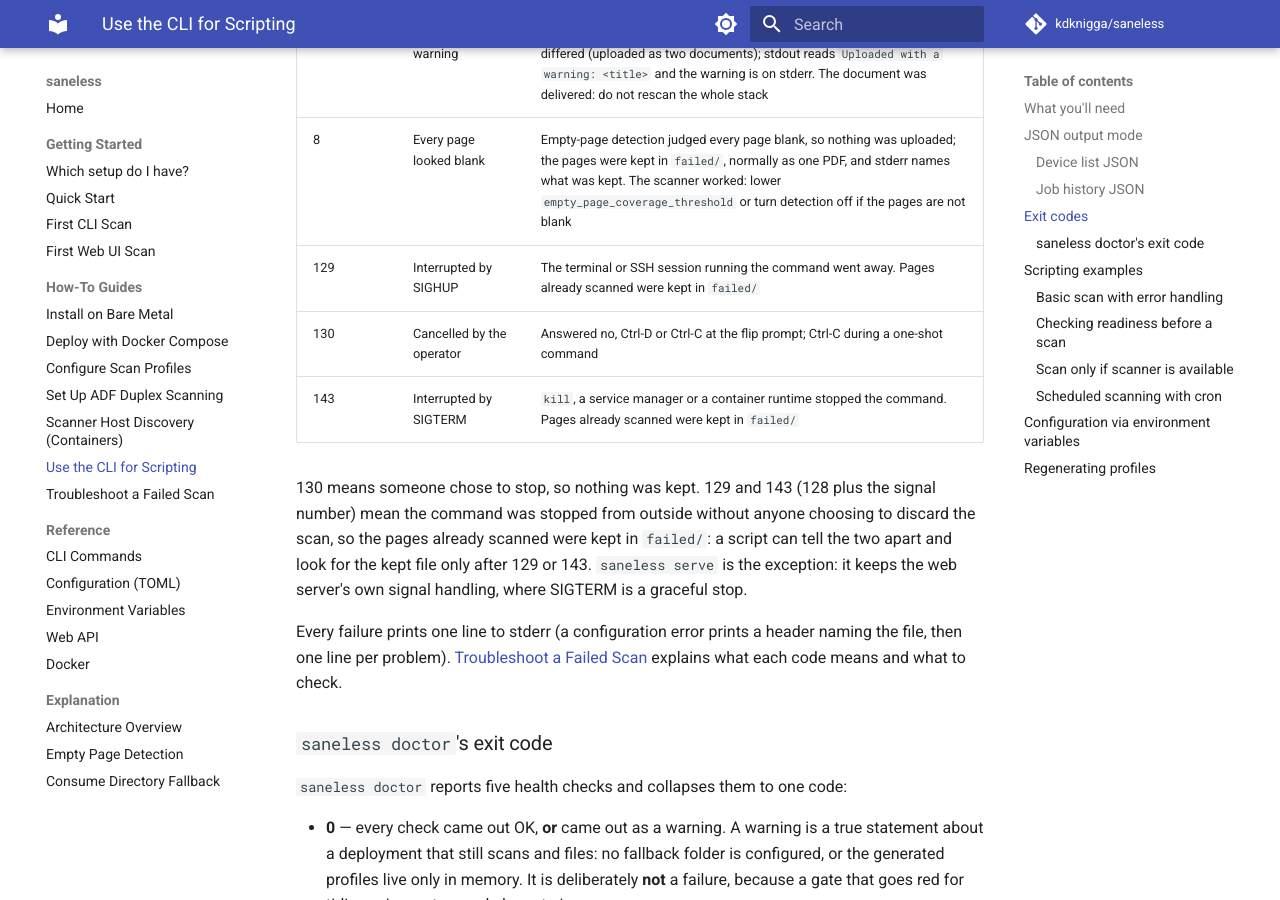
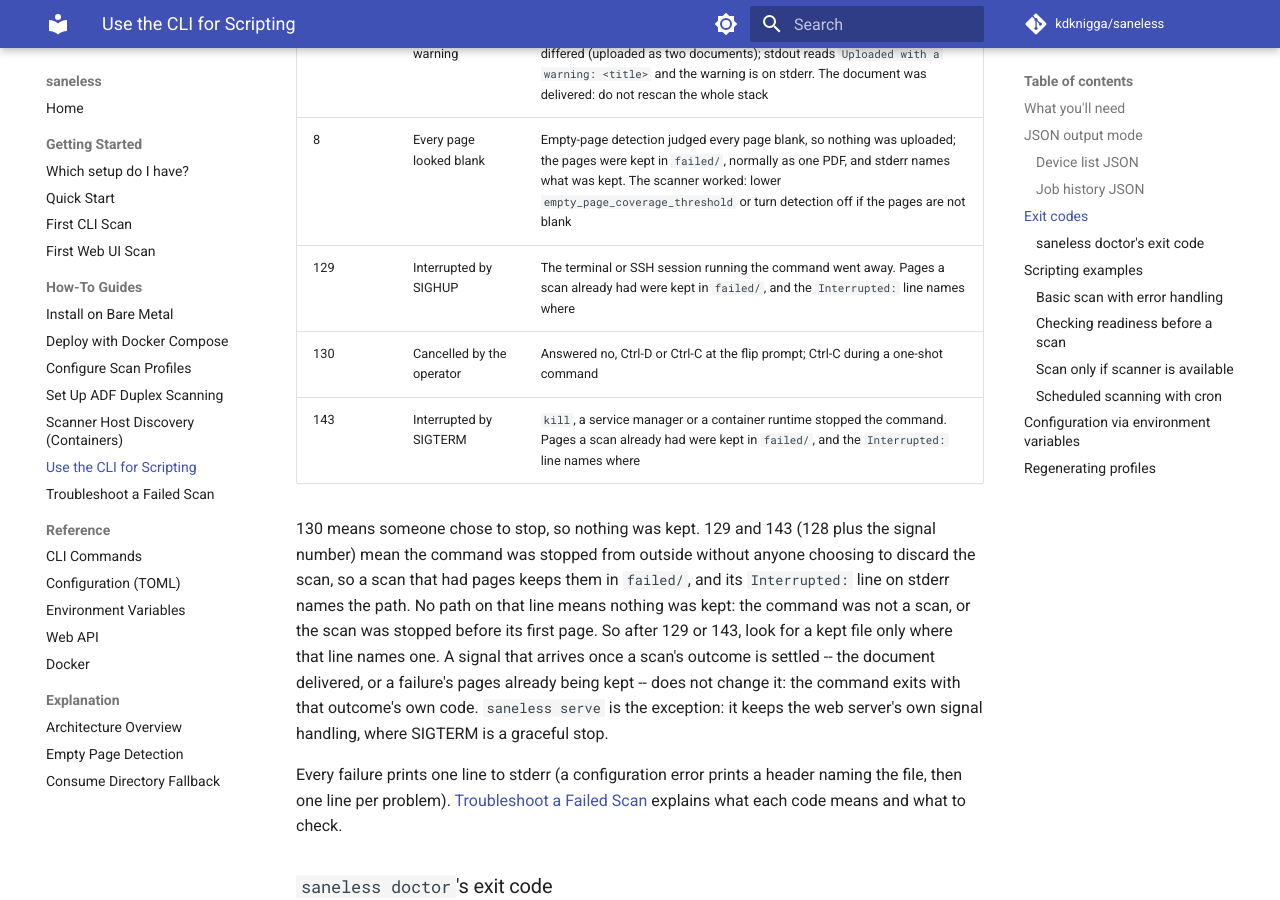
Before and after one commit to kdknigga/saneless, an MkDocs documentation site: the page built from docs/how-to/cli-scripting.md, in a window 1280 px wide and 900 px high, scrolled down 4196 px. Built offline with MkDocs 1.6.1 and Material for MkDocs 9.7.7, drawn with Linux system fonts in a browser that asks for light colours; comment, search, counter and statistics services are not loaded.

Commit message:
docs(41): IN-05 say a 129/143 kept something only when the line names it
Every command but serve exits 129 or 143 on a signal -- jobs, doctor,
the pre-scan sweep, a scan stopped before its first page -- and none of
those kept anything, yet the scripting guide told scripts to look for
the kept file after 129 or 143, and the tables said pages were kept.

The guides, the tables and the ExitCode docstring now say a scan that
had pages keeps them and the Interrupted: line names where, and that a
line with no path means nothing was kept. The scripting guide also says
a signal after a scan's outcome is settled leaves its exit code alone.
A doc test pins the no-path sentence on all three pages.

Co-Authored-By: Claude Opus 5.5 (1M context) <noreply@anthropic.com>
Claude-Session: https://claude.ai/code/session_013CxQxLcnRUSK9XY3SKundu

```diff
--- a/docs/how-to/cli-scripting.md
+++ b/docs/how-to/cli-scripting.md
@@ -167,15 +167,19 @@ saneless uses distinct exit codes so scripts can handle different failure modes:
 | 6 | Saved to the consume folder | paperless-ngx could not be reached, so the PDF went to the consume folder without its title, tags or correspondent; stdout reads `Saved to folder: <title>`. The document was delivered: do not rescan |
 | 7 | Uploaded with a warning | A sheet the scanner skipped, or manual-duplex front and back counts that differed (uploaded as two documents); stdout reads `Uploaded with a warning: <title>` and the warning is on stderr. The document was delivered: do not rescan the whole stack |
 | 8 | Every page looked blank | Empty-page detection judged every page blank, so nothing was uploaded; the pages were kept in `failed/`, normally as one PDF, and stderr names what was kept. The scanner worked: lower `empty_page_coverage_threshold` or turn detection off if the pages are not blank |
-| 129 | Interrupted by SIGHUP | The terminal or SSH session running the command went away. Pages already scanned were kept in `failed/` |
+| 129 | Interrupted by SIGHUP | The terminal or SSH session running the command went away. Pages a scan already had were kept in `failed/`, and the `Interrupted:` line names where |
 | 130 | Cancelled by the operator | Answered no, Ctrl-D or Ctrl-C at the flip prompt; Ctrl-C during a one-shot command |
-| 143 | Interrupted by SIGTERM | `kill`, a service manager or a container runtime stopped the command. Pages already scanned were kept in `failed/` |
+| 143 | Interrupted by SIGTERM | `kill`, a service manager or a container runtime stopped the command. Pages a scan already had were kept in `failed/`, and the `Interrupted:` line names where |
 
 130 means someone chose to stop, so nothing was kept. 129 and 143 (128 plus the signal number)
-mean the command was stopped from outside without anyone choosing to discard the scan, so the pages
-already scanned were kept in `failed/`: a script can tell the two apart and look for the kept file
-only after 129 or 143. `saneless serve` is the exception: it keeps the web server's own signal
-handling, where SIGTERM is a graceful stop.
+mean the command was stopped from outside without anyone choosing to discard the scan, so a scan
+that had pages keeps them in `failed/`, and its `Interrupted:` line on stderr names the path. No
+path on that line means nothing was kept: the command was not a scan, or the scan was stopped
+before its first page. So after 129 or 143, look for a kept file only where that line names one.
+A signal that arrives once a scan's outcome is settled -- the document delivered, or a failure's
+pages already being kept -- does not change it: the command exits with that outcome's own code.
+`saneless serve` is the exception: it keeps the web server's own signal handling, where SIGTERM is
+a graceful stop.
 
 Every failure prints one line to stderr (a configuration error prints a header naming the file,
 then one line per problem). [Troubleshoot a Failed Scan](troubleshoot-a-failed-scan.md) explains
```
Also changed, not shown: docs/how-to/troubleshoot-a-failed-scan.md (+4 -2 lines), docs/reference/cli-commands.md (+5 -5 lines), 2 other files.
